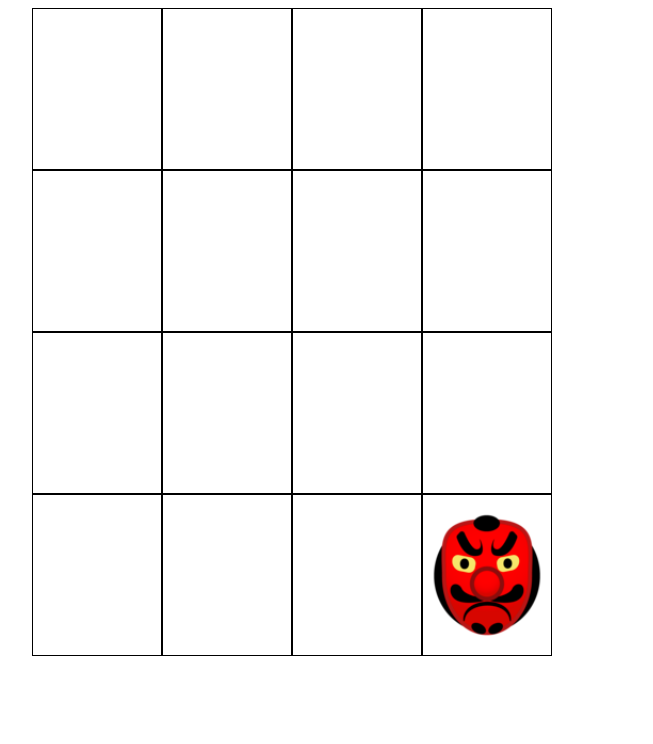
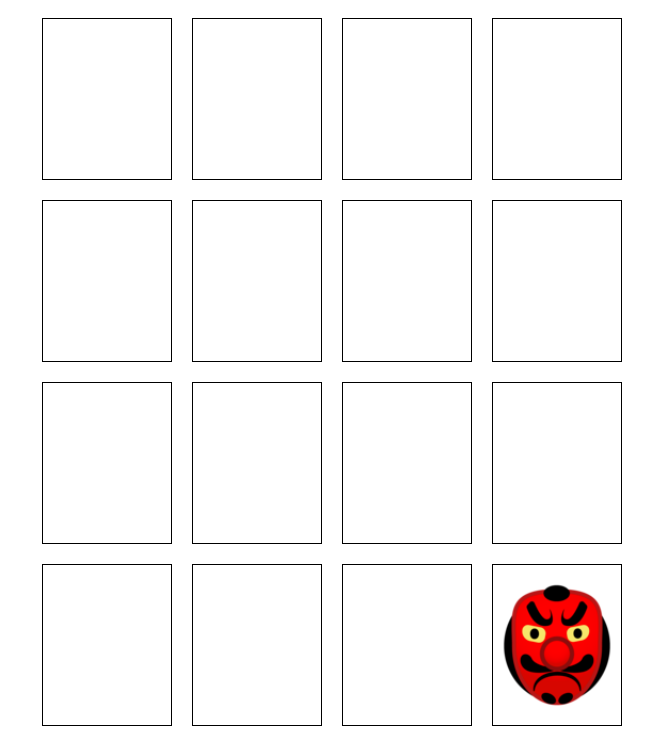
Before and after one commit to Mariza0/ahj-ws-frontend, a website built with webpack: page src/index.html in a window 1280 px wide. Shown: the whole page, without its empty margins (308-961 px from the left). Built offline with nearby package versions, Linux system fonts and the light colour scheme.

Commit message:
change css

```diff
--- a/src/css/style.css
+++ b/src/css/style.css
@@ -1,5 +1,5 @@
 body {
-    color: red;
+    color: #999;
 }
 
 .playground {
@@ -16,6 +16,7 @@ body {
     height: 20vh;
     border: 1px solid black;
     position: relative;
+    margin: 10px;
   }
 
 .playground-img {
```
